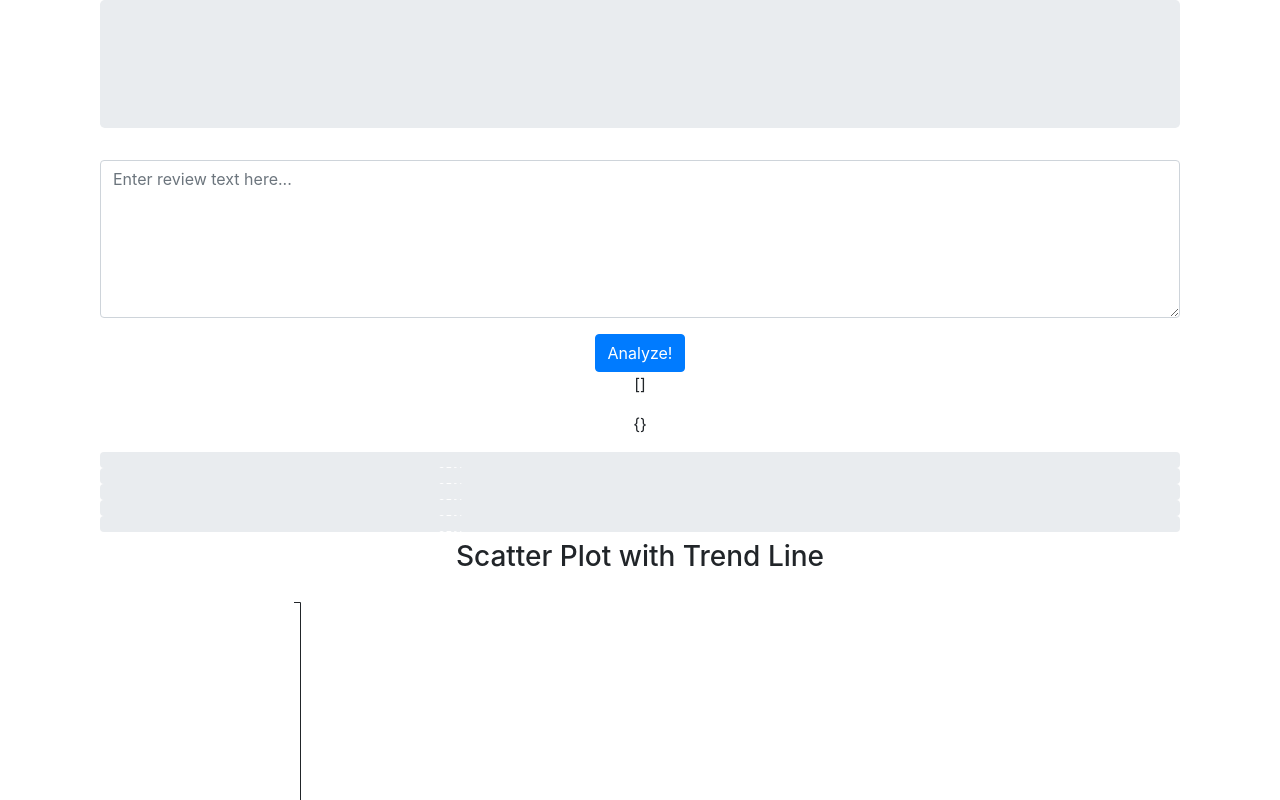
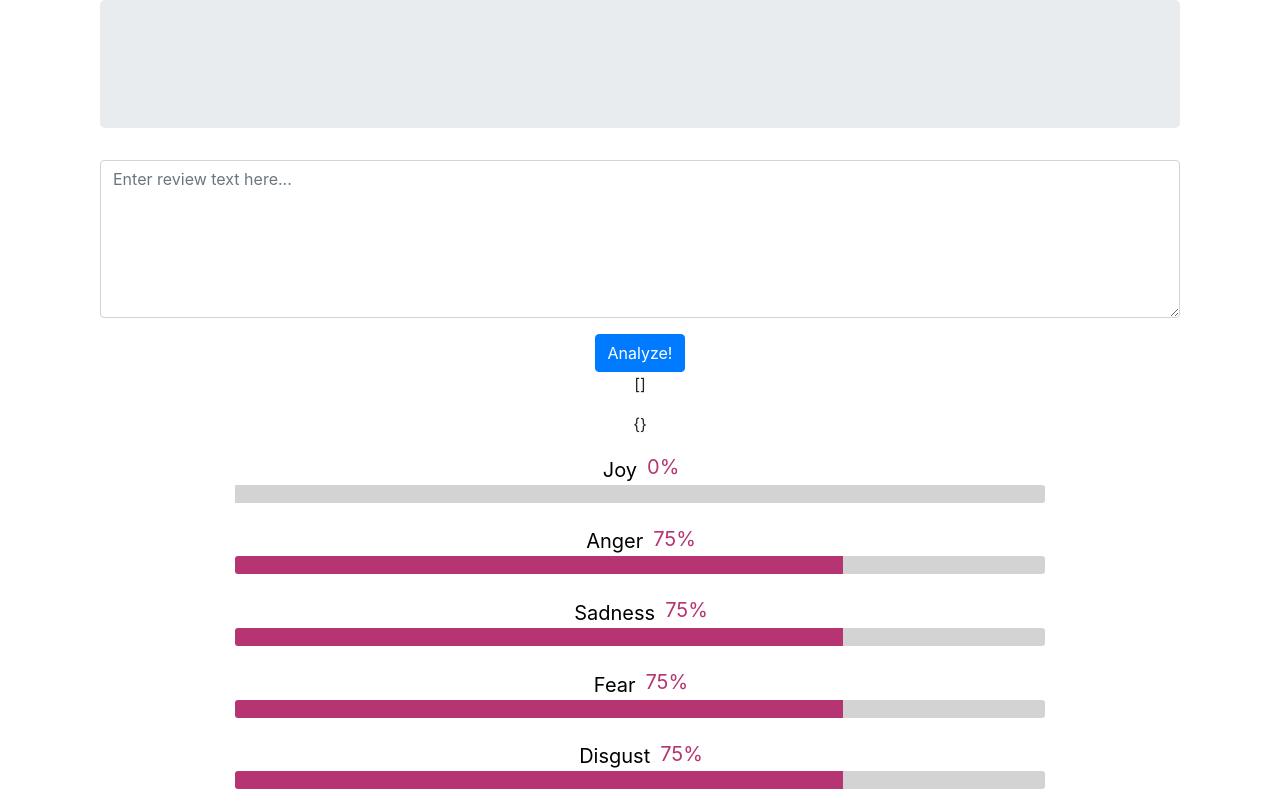
Before and after one commit to beini19/insightful, a React (Create React App) app in the folder src/client/: page / in a window 1280 px wide. Shown: the top 800 px of the page. Built offline with nearby package versions, Linux system fonts and the light colour scheme.

Commit message:
Added progress bar and styles

```diff
--- a/src/client/src/components/ProgressBar.jsx
+++ b/src/client/src/components/ProgressBar.jsx
@@ -5,46 +5,39 @@ class LineGraph extends Component {
   constructor(props) {
     super(props);
     this.state = {
-      name: 'Apples',
-		  value: 25,
+      name: this.props.name,
+		  value: this.props.value,
 		  color: '#b53471'
     }
   }
 
   render() {
     return (
-      // <div className="progress-barasdf">
+      <div className="progress-bar">
+        <div className="legend">
           <div>
-        <div className="progress">
-          <div className="progress-bar" role="progressbar" style={{'width': '25%'}} aria-valuenow="25" aria-valuemin="0" aria-valuemax="100">25%</div>
+            <span className="label">{this.state.name}</span>
           </div>
-        {/* <div className="value">
-         <div style={{'color': this.state.color, 'width': this.state.value + '%'}}>
+          <div className="value">
+            <div style={{'color': this.state.color}}>
               <span>{this.state.value}%</span>
             </div>
           </div>
-        <div className="scale">
+        </div>
+        {/* <div className="scale">
           <div className="graduation" style={{'color': this.state.color, 'width': this.state.value + '%'}}>
             <span>|</span>
           </div>
-        </div>
+        </div> */}
         <div className="bar">
           <div style={{'backgroundColor': this.state.color, 'width': this.state.value + '%'}}>
           </div>
           <div style={{'backgroundColor': '#d3d3d3', 'width': (100-this.state.value) + '%'}}>
           </div>
-        </div>  */}
+        </div>
       </div>
     );
   }
 }
 
-
-let reading = {
-		name: 'Apples',
-		value: 25,
-		color: '#b53471'
-};
-
-
 export default LineGraph;
--- a/src/client/src/styles/progressBar.css
+++ b/src/client/src/styles/progressBar.css
@@ -1,9 +1,16 @@
 .progress-bar {
-    margin: 20px 20%;
+    width: 75%;
+    /* margin: 20px 20%; */
+    margin: auto;
+    background-color: transparent;
+    display: block;
+    margin-bottom: 15px;
 }
 
 .progress-bar .value > div {
-    text-align: center;
+    font-size: 20px;
+    text-align: right;
+    vertical-align: middle;
 }
 
 .progress-bar .scale .graduation {
@@ -12,20 +19,21 @@
 
 .progress-bar .bar > div {
     display: inline-block;
-    height: 10px;
+    height: 18px;
 }
 
 .progress-bar .bar > div:first-of-type {
-    border-top-left-radius: 5px;
-    border-bottom-left-radius: 5px;
+    border-top-left-radius: 3px;
+    border-bottom-left-radius: 3px;
 }
 
 .progress-bar .bar > div:last-of-type {
-    border-top-right-radius: 5px;
-    border-bottom-right-radius: 5px;
+    border-top-right-radius: 3px;
+    border-bottom-right-radius: 3px;
 }
 
 .progress-bar .legend {
+    width: 100%;
     text-align: center;
 }
 
@@ -33,15 +41,18 @@
 .progress-bar .legend > div {
     display: inline-block;
     margin: 0 5px;
-    text-align: center;
+    text-align: left;
 }
 
-.progress-bar .legend > div .dot {
+/* .progress-bar .legend > div .dot {
     font-size: 25px;
     vertical-align: middle;
-}
+} */
 
 .progress-bar .legend > div .label {
     margin-left: 2px;
     vertical-align: middle;
+    text-align: left;
+    color: black;
+    font-size: 20px;
 }
```
Lines whose indentation alone changed are shown as unchanged.
